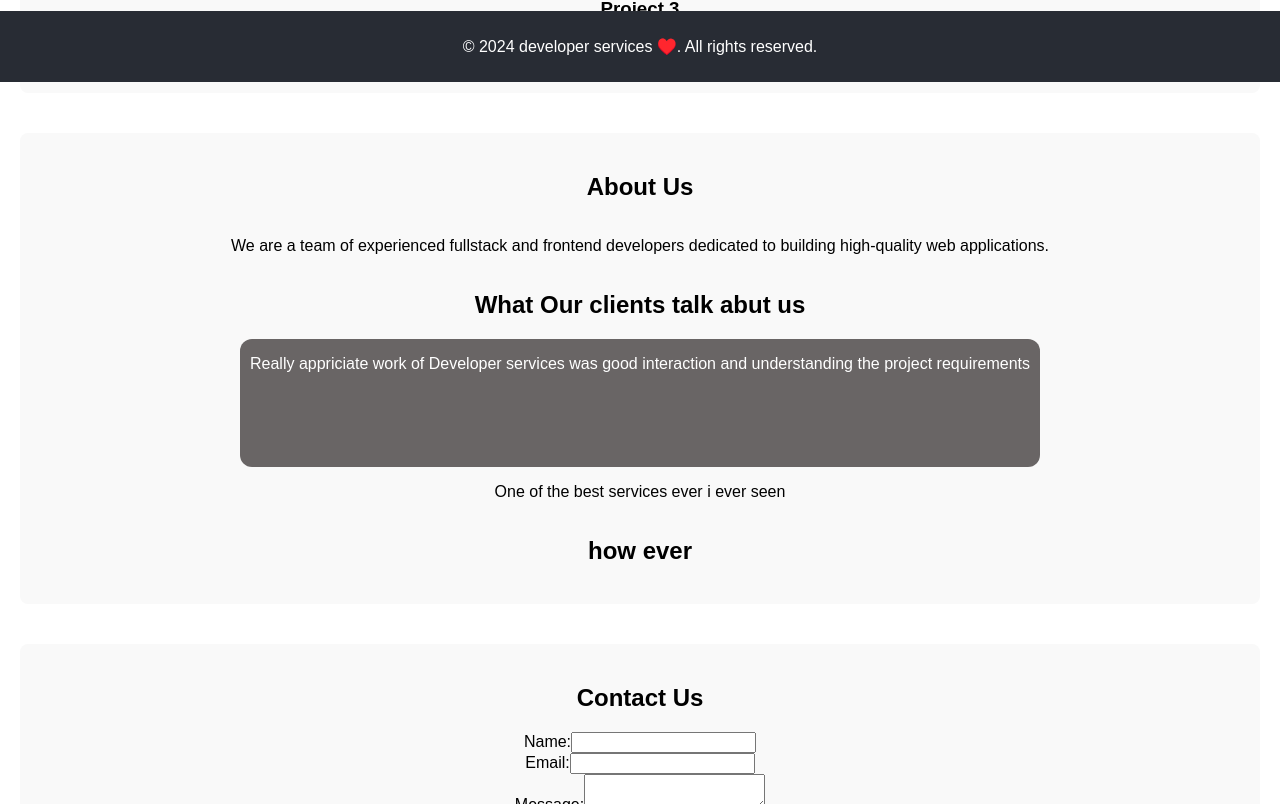
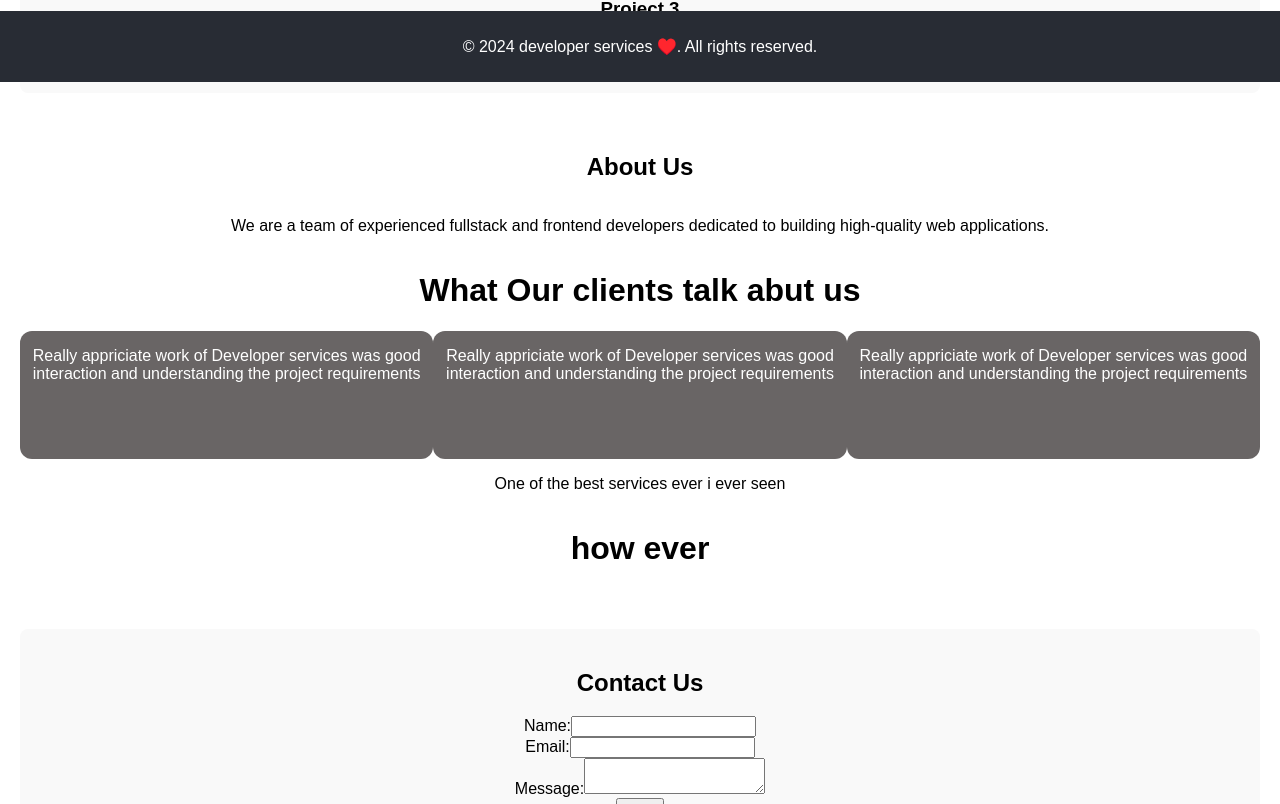
Before and after one commit to lakshmivenkateswara2356/mynewbusinesswebsite, a React (Create React App) app: page / in a window 1280 px wide. Shown: the part 718-1522 px from the top of the page. Built offline with nearby package versions, Linux system fonts and the light colour scheme.

Commit message:
commitcorosel

```diff
--- a/package.json
+++ b/package.json
@@ -6,6 +6,7 @@
     "@testing-library/jest-dom": "^5.17.0",
     "@testing-library/react": "^13.4.0",
     "@testing-library/user-event": "^13.5.0",
+    "bootstrap": "^5.3.3",
     "react": "^18.3.1",
     "react-dom": "^18.3.1",
     "react-scripts": "5.0.1",
--- a/src/components/About/index.js
+++ b/src/components/About/index.js
@@ -1,21 +1,40 @@
 import React from 'react';
-
+import norma from "../../Assets/norma.png"
 
 function About() {
   return (
-    <section id="about" className="about">
+    <div id="about" className="about">
       <h2>About Us</h2>
       <p>We are a team of experienced fullstack and frontend developers dedicated to building high-quality web applications.</p>
 
       <h1> What Our clients talk abut us</h1>
       <div className="sizing">
+
+      <div className="clintser">
+      <p>Really appriciate work of Developer services was good interaction and understanding the project requirements</p></div>
+
+      <div className="clintser">
+      <p>Really appriciate work of Developer services was good interaction and understanding the project requirements</p></div>
+
       <div className="clintser">
       <p>Really appriciate work of Developer services was good interaction and understanding the project requirements</p></div>
       </div>
       <p>One of the best services ever i ever seen </p>
       <h1>how ever</h1>
 
-    </section>
+
+
+
+
+
+
+    </div>
+
+
+
+
+
+
   );
 }
 
```
Also changed, not shown: src/Assets/norma.png (added), 1 other file (tests, documents, lock files or other folders).
